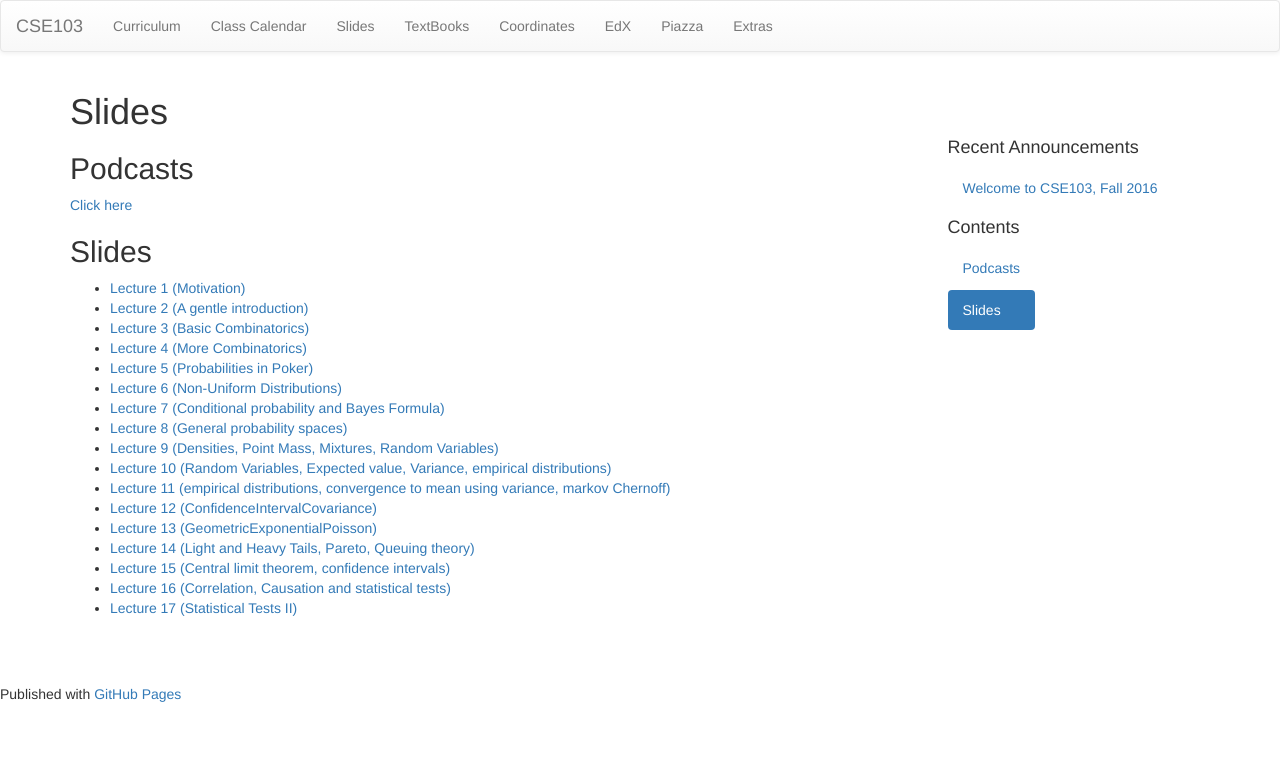
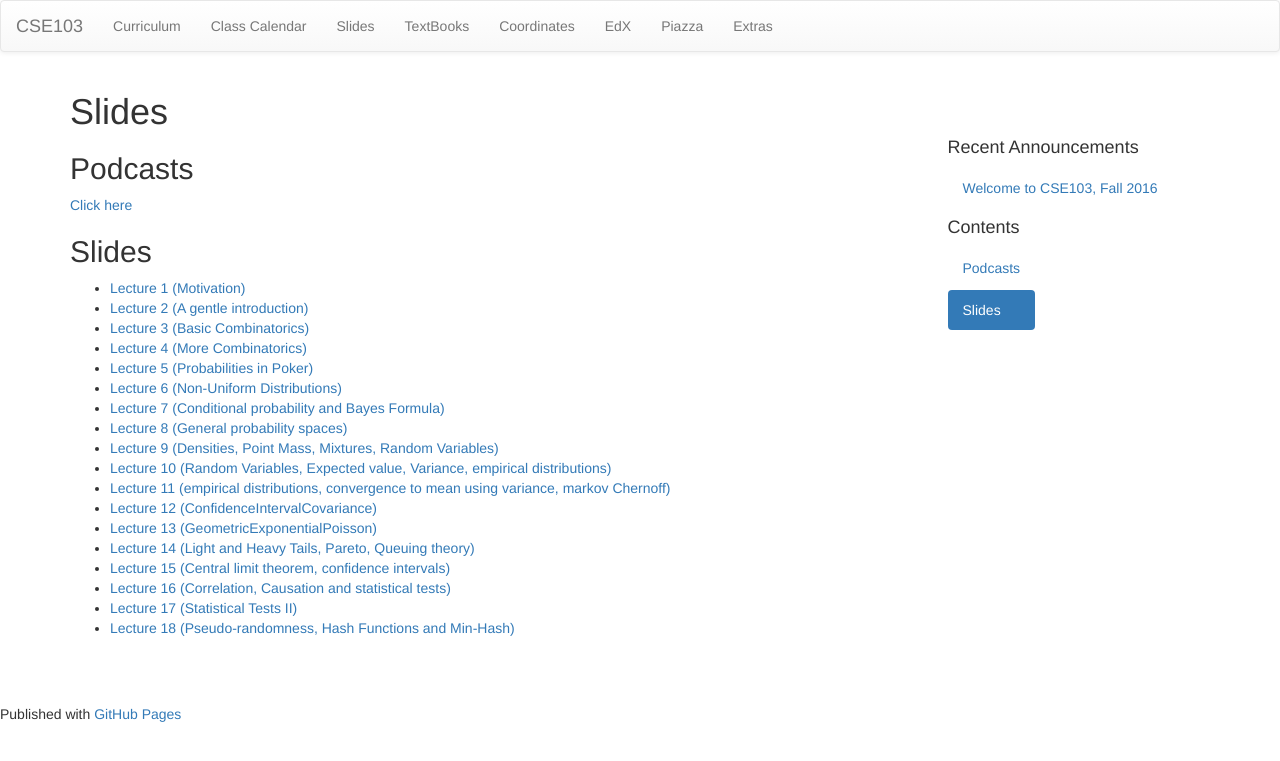
Before and after one commit to cse103/cse103.github.io, a Jekyll site: the page built from pages/18.Slides.md, in a window 1280 px wide. Shown: the top 761 px of the page. Built offline with Jekyll 4.4.1, drawn with Linux system fonts in a browser that asks for light colours; nearby versions of some CDN libraries.

Commit message:
lecture 18

```diff
--- a/pages/18.Slides.md
+++ b/pages/18.Slides.md
@@ -26,3 +26,4 @@ permalink: /slides/
 * [Lecture 15 (Central limit theorem, confidence intervals)](/Slides/CentralLimit.pdf)
 * [Lecture 16 (Correlation, Causation and statistical tests)](/Slides/Causation.pdf)
 * [Lecture 17 (Statistical Tests II)](/Slides/HypothesisTestingII.2.pdf)
+* [Lecture 18 (Pseudo-randomness, Hash Functions and Min-Hash)](/Slides/pseudoRandom.Min-Hash.handout.pdf)
```
Also changed, not shown: 1 other file.
